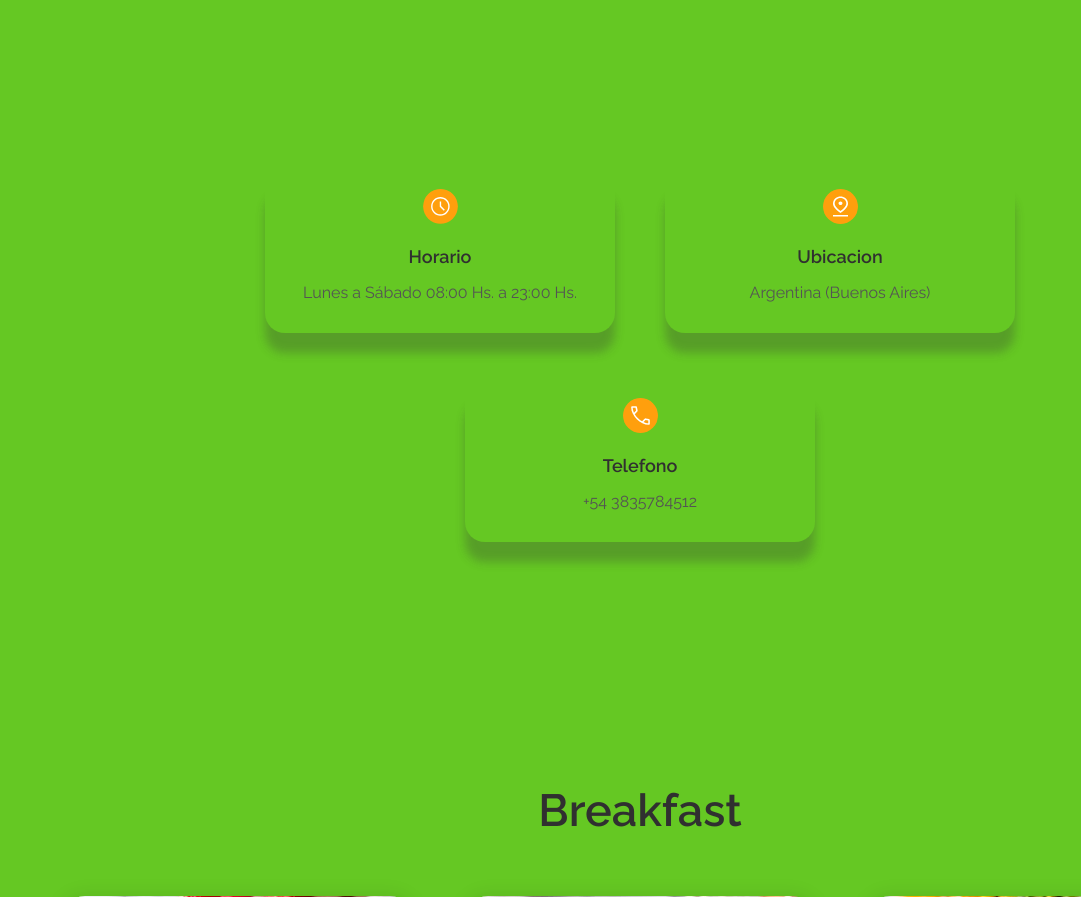
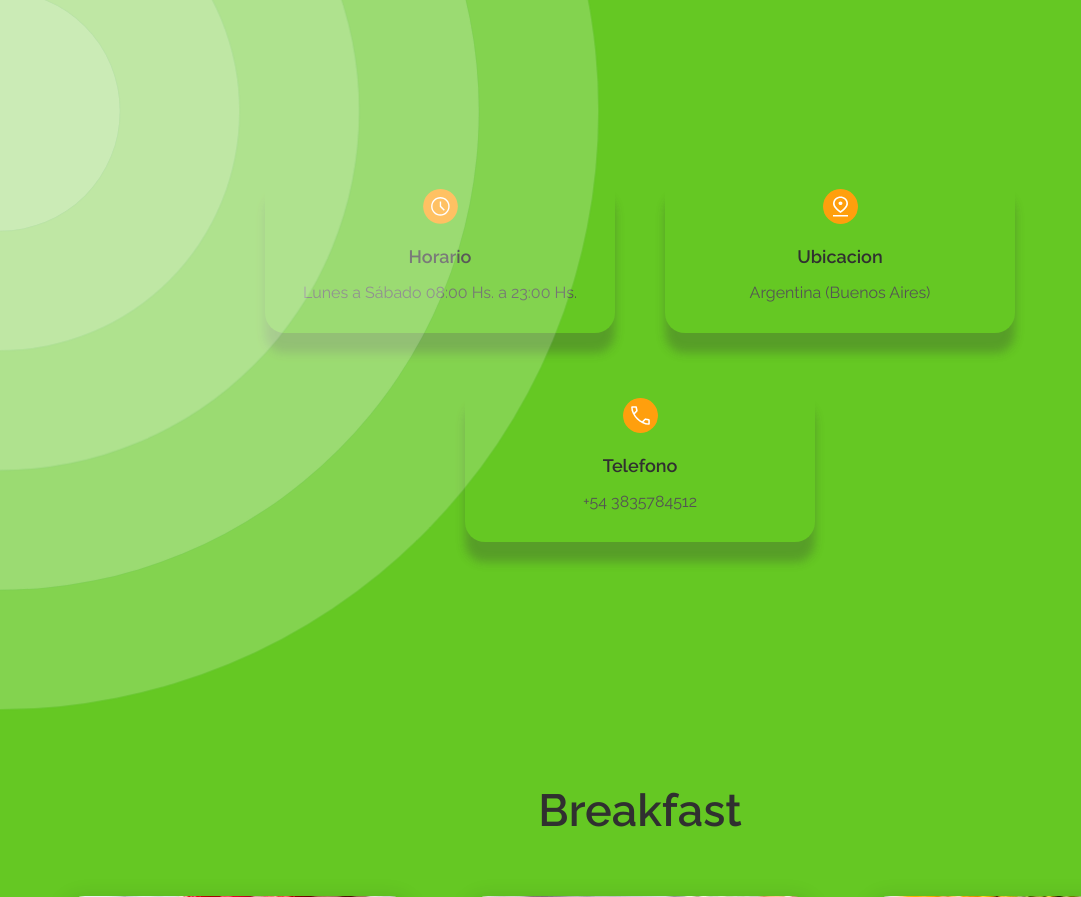
Before and after one commit to ruloalv/AppetitBackend, a Django app: page / in a window 1280 px wide. Shown: the part 689-1586 px from the top of the page, without its empty margins (0-1081 px from the left). Run offline with Django 4.2, Linux system fonts and the light colour scheme; some libraries are stand-ins or nearby versions.

Commit message:
animated bg try1

```diff
--- a/templates/base.html
+++ b/templates/base.html
@@ -29,12 +29,12 @@
 </head>
 
 <body>
-    <div class=".ripple-background">
-        <div class=".circle.xxlarge.shade1"></div>
-        <div class=".circle.xlarge.shade1"></div>
-        <div class=".circle.large.shade1"></div>
-        <div class=".circle.medium.shade1"></div>
-        <div class=".circle.small.shade1"></div>
+    <div class="ripple-background">
+        <div class="circle xxlarge shade1"></div>
+        <div class="circle xlarge shade1"></div>
+        <div class="circle large shade1"></div>
+        <div class="circle medium shade1"></div>
+        <div class="circle small shade1"></div>
     </div>
     <header class="header">
         <!-- <img class="bg" src="{% static './img/image/home/circulo2.jpg' %}" alt="Fondo del encabezado"> -->
```
